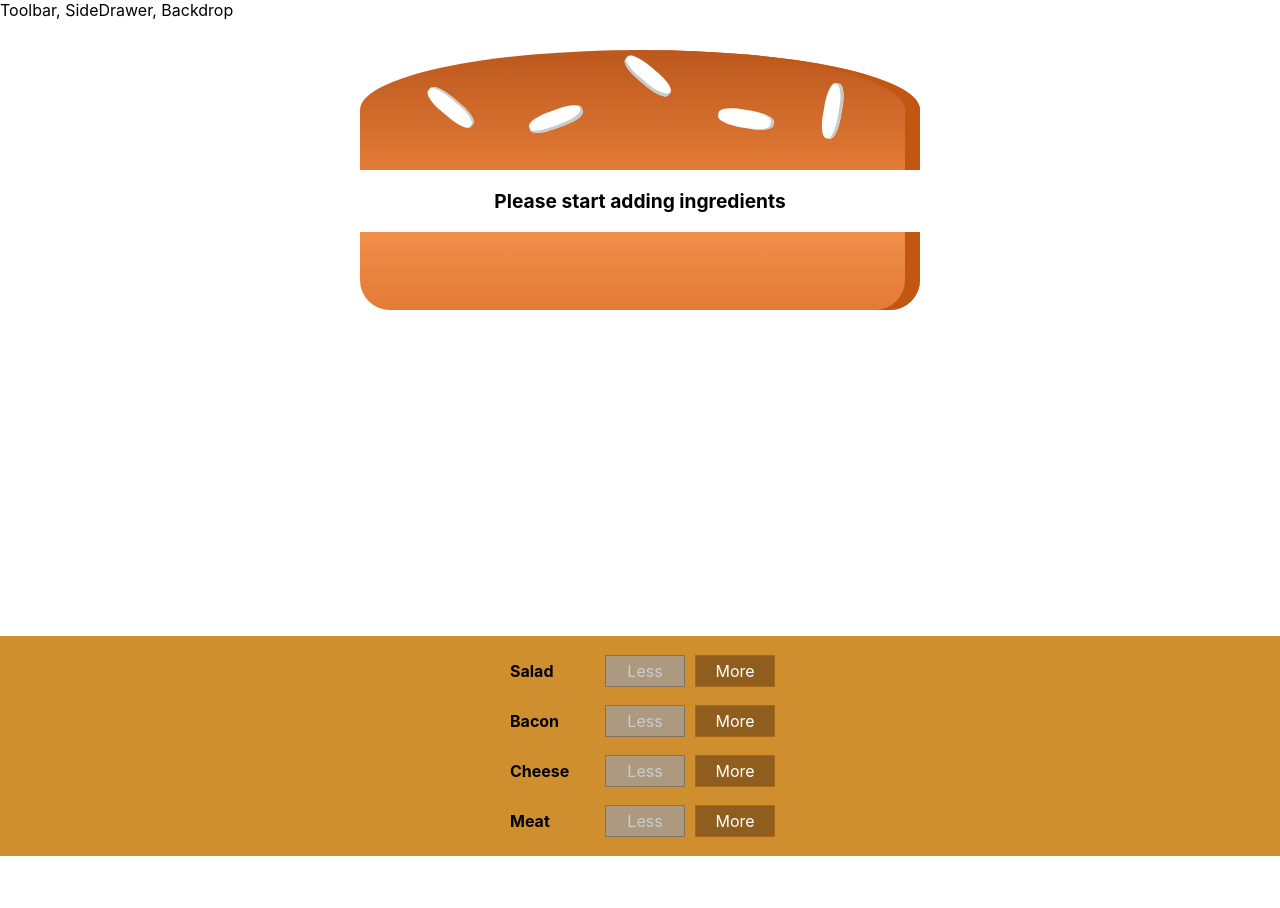
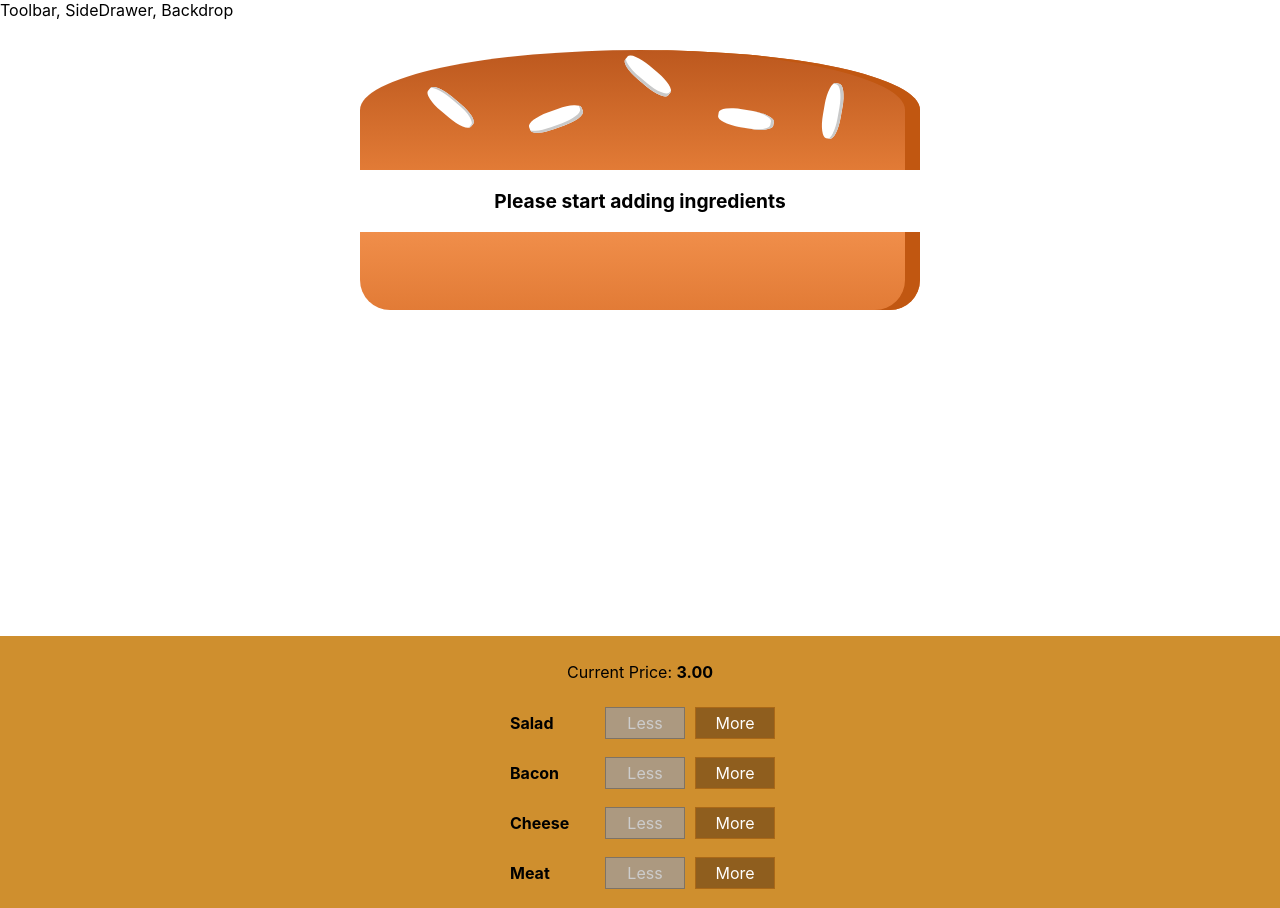
Before and after one commit to KG1414/burger-builder-app, a React (Create React App) app: page / in a window 1280 px wide. Before the commit the page ends 856 px from the top, so only its background shows below. Built offline with nearby package versions, Linux system fonts and the light colour scheme.

Commit message:
Pricing added for each new ingredient addition to the burger

```diff
--- a/src/components/Burger/BuildControls/BuildControls.js
+++ b/src/components/Burger/BuildControls/BuildControls.js
@@ -12,13 +12,15 @@ const controls = [
 
 const buildControls = (props) =>
     <div className={classes.BuildControls}>
+        <p>Current Price: <strong>{props.price.toFixed(2)}</strong></p>
         {controls.map(ctrl => (
             <BuildControl
                 key={ctrl.label}
                 label={ctrl.label}
                 added={() => props.ingredientAdded(ctrl.type)}
                 removed={() => props.ingredientRemoved(ctrl.type)}
-                disabled={props.ingredients[ctrl.type] <= 0}
+                disabled={!props.ingredients[ctrl.type]}
+            //disabled={props.ingredients[ctrl.type] <= 0}
             //disabled={props.ingredients[ctrl.type] === 0 ? true : false}
             //disabled={props.disabled[ctrl.type]}
             />
--- a/src/containers/BurgerBuilder/BurgerBuilder.js
+++ b/src/containers/BurgerBuilder/BurgerBuilder.js
@@ -30,10 +30,9 @@ class BurgerBuilder extends Component {
     addIngredientHandler = (type) => {
         const oldCount = this.state.ingredients[type];
         const updatedCount = oldCount + 1;
-        const updatedIngredients = {
-            ...this.state.ingredients
-        };
+        const updatedIngredients = { ...this.state.ingredients };
         updatedIngredients[type] = updatedCount;
+
         const priceAddition = INGREDIENT_PRICES[type]
         const oldPrice = this.state.totalPrice;
         const newPrice = oldPrice + priceAddition;
@@ -46,10 +45,9 @@ class BurgerBuilder extends Component {
             return;
         }
         const updatedCount = oldCount - 1;
-        const updatedIngredients = {
-            ...this.state.ingredients
-        };
+        const updatedIngredients = { ...this.state.ingredients };
         updatedIngredients[type] = updatedCount;
+
         const priceDeduction = INGREDIENT_PRICES[type]
         const oldPrice = this.state.totalPrice;
         const newPrice = oldPrice - priceDeduction;
@@ -75,7 +73,9 @@ class BurgerBuilder extends Component {
                 <BuildControls
                     ingredientAdded={this.addIngredientHandler}
                     ingredientRemoved={this.removeIngredientHandler}
-                    ingredients={this.state.ingredients} />
+                    ingredients={this.state.ingredients}
+                    price={this.state.totalPrice}
+                />
                 {/* disabled={disabledInfo} /> */}
             </Aux>
         );
```
